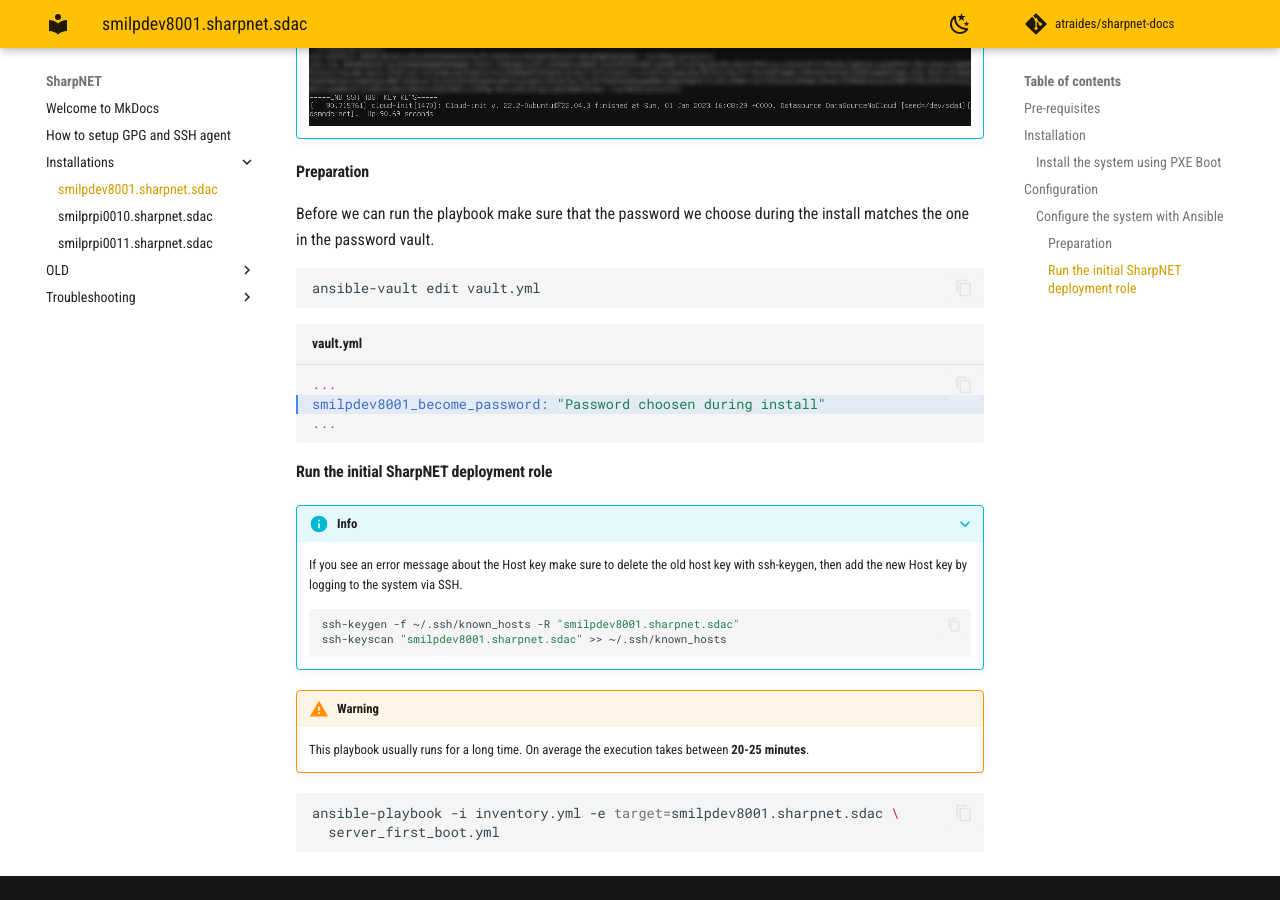
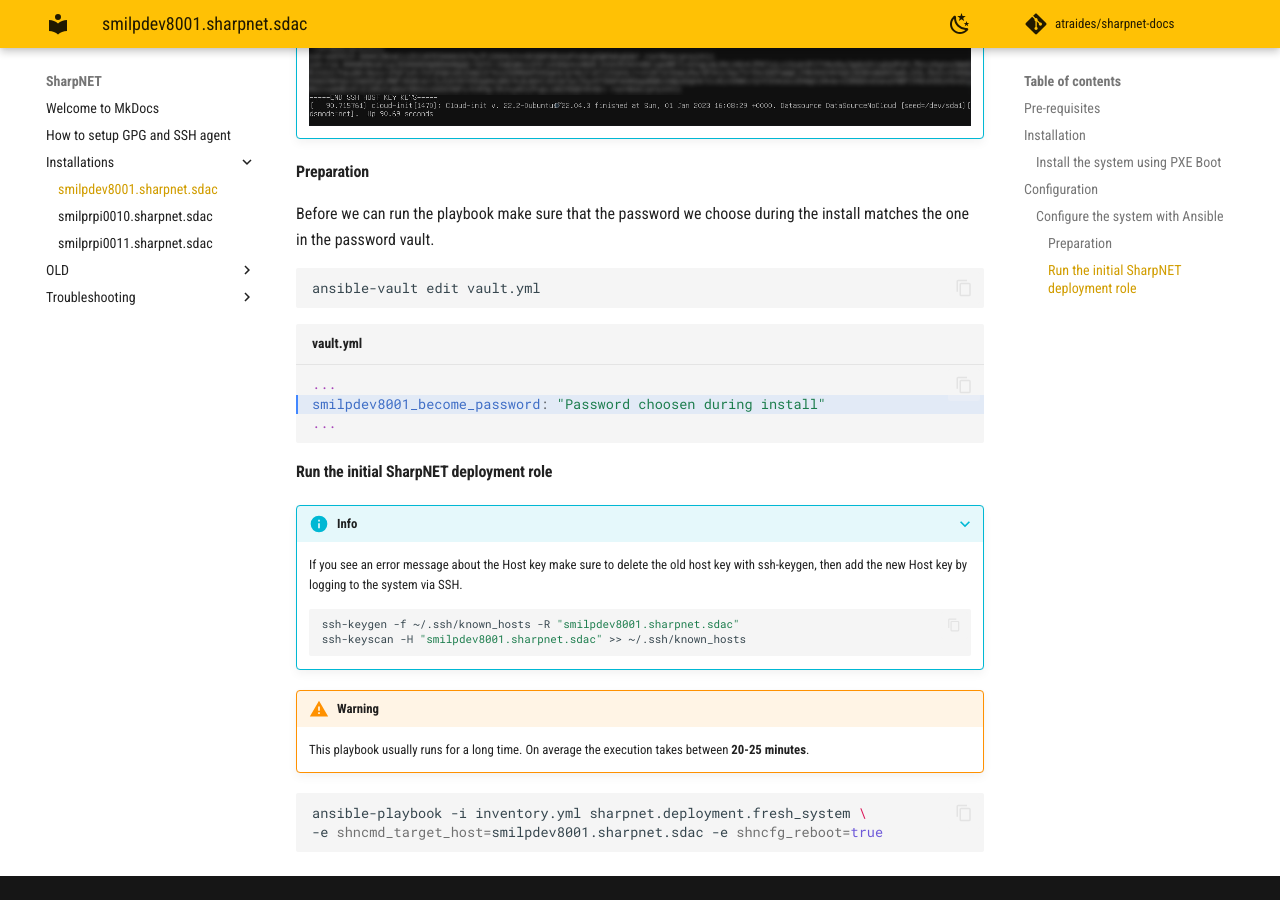
Before and after one commit to atraides/sharpnet-docs, an MkDocs documentation site: the page built from docs/Installations/smilpdev8001.md, in a window 1280 px wide and 900 px high, scrolled down 628 px. Built offline with MkDocs 1.6.1 and Material for MkDocs 9.7.7, drawn with Linux system fonts in a browser that asks for light colours; comment, search, counter and statistics services are not loaded.

Commit message:
fix: ssh keyscan and ansible playbook call

````diff
--- a/docs/Installations/smilpdev8001.md
+++ b/docs/Installations/smilpdev8001.md
@@ -38,13 +38,13 @@ smilpdev8001_become_password: "Password choosen during install"
     If you see an error message about the Host key make sure to delete the old host key with ssh-keygen, then add the new Host key by logging to the system via SSH.
     ```shell
     ssh-keygen -f ~/.ssh/known_hosts -R "smilpdev8001.sharpnet.sdac"
-    ssh-keyscan "smilpdev8001.sharpnet.sdac" >> ~/.ssh/known_hosts
+    ssh-keyscan -H "smilpdev8001.sharpnet.sdac" >> ~/.ssh/known_hosts
     ```
 
 !!! warning
     This playbook usually runs for a long time. On average the execution takes between **20-25 minutes**.
 
 ```shell
-ansible-playbook -i inventory.yml -e target=smilpdev8001.sharpnet.sdac \
-  server_first_boot.yml
+ansible-playbook -i inventory.yml sharpnet.deployment.fresh_system \
+-e shncmd_target_host=smilpdev8001.sharpnet.sdac -e shncfg_reboot=true
 ```
````
